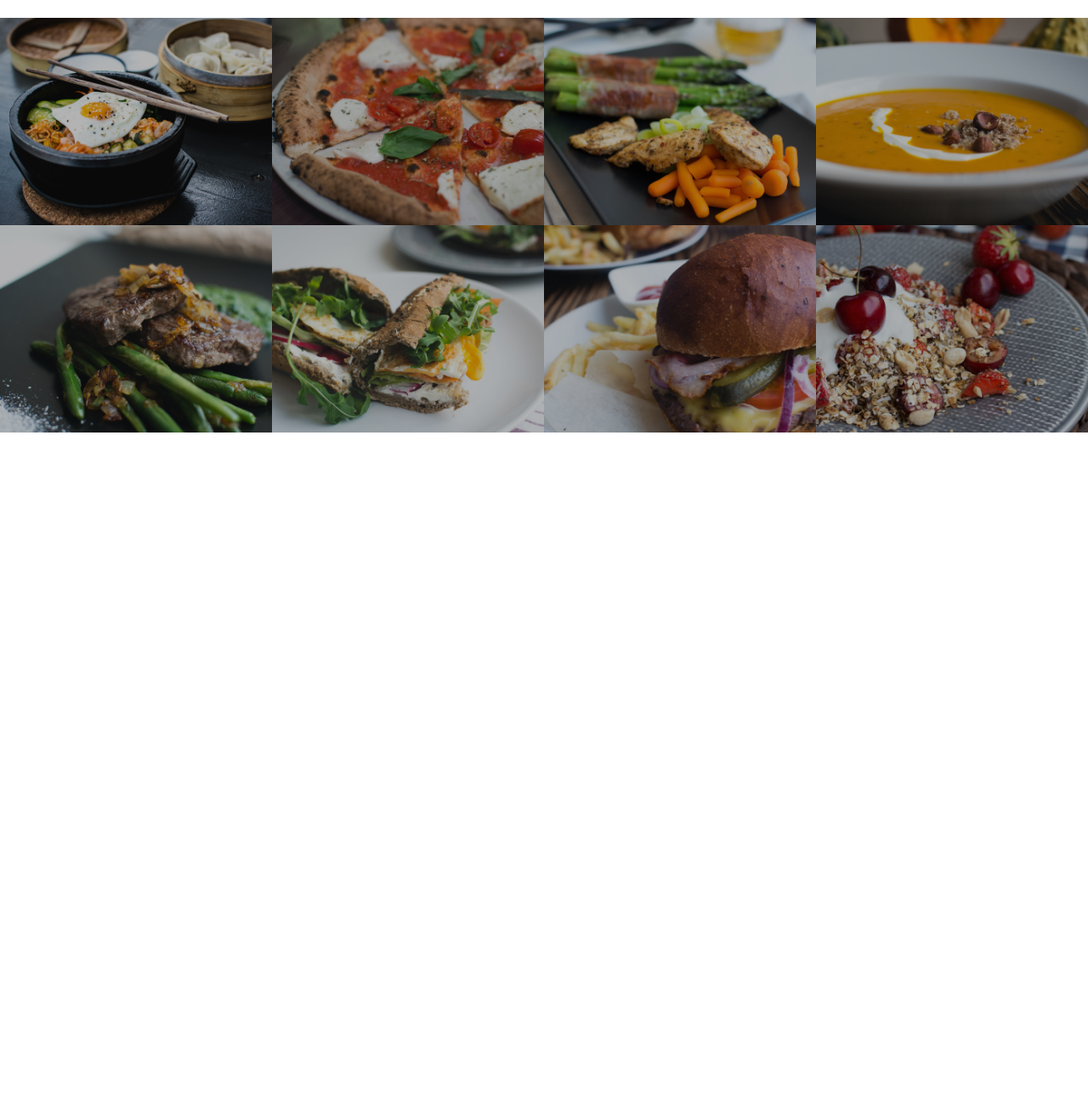
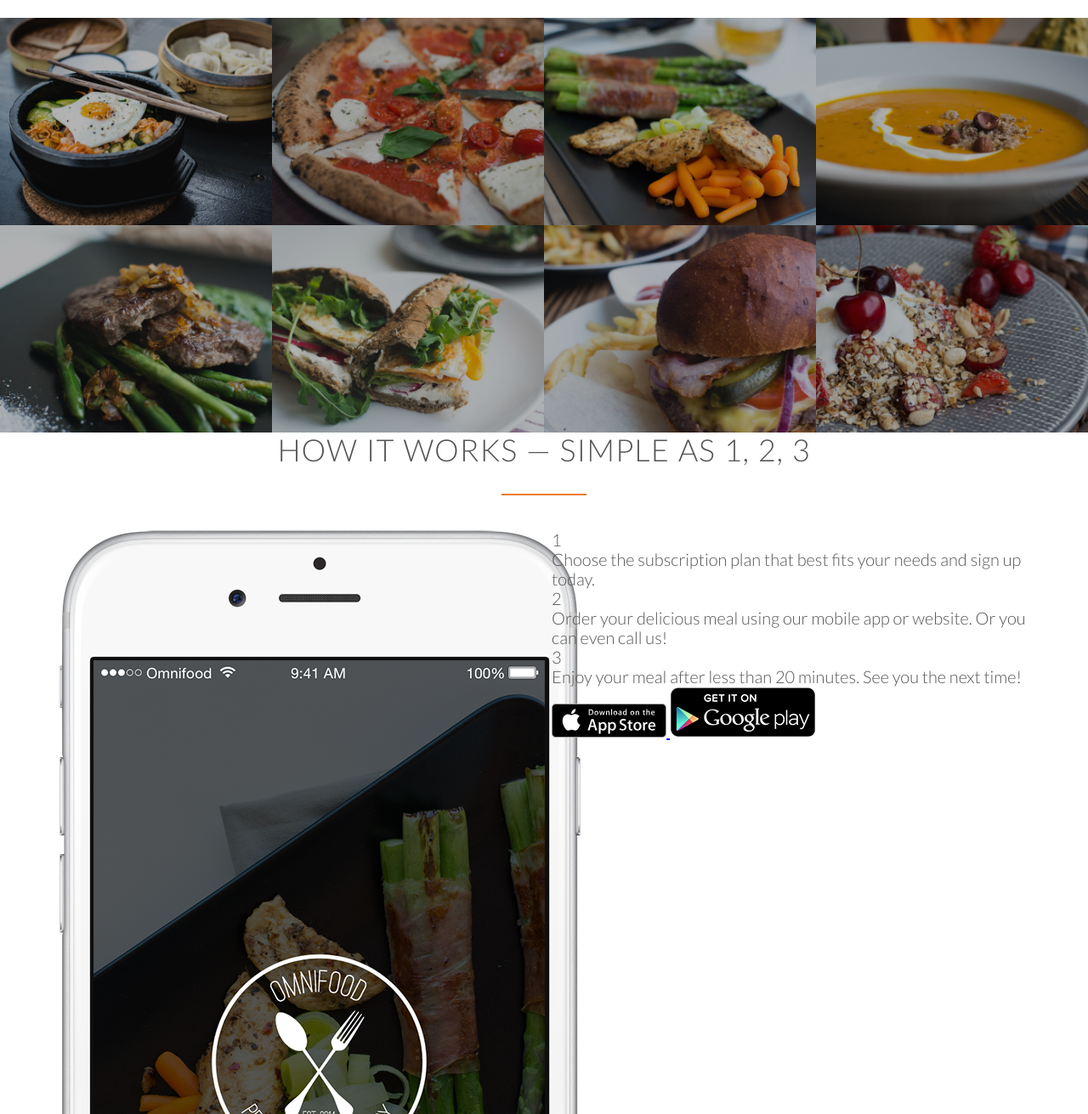
Before and after one commit to RobsWebDev/ominfood, a plain HTML site: page index.html in a window 1280 px wide. Shown: the part 1489-2800 px from the top of the page at 85% size. Before the commit the page ends 1998 px from the top, so only its background shows below. Drawn offline with Linux system fonts and the light colour scheme; files whose address does not match are found by name.

Commit message:
Lesson 45 Building how it works section part one

```diff
--- a/index.html
+++ b/index.html
@@ -116,6 +116,34 @@
       </ul>
     </section>
 
+    <section class="section-steps">
+      <div class="row">
+        <h2>How it works &mdash; Simple as 1, 2, 3</h2>
+      </div>
+      <div class="row">
+        <div class="col span-1-of-2">
+          <img src="resources/img/app-iPhone.png" alt="Ominfood app on iPhone" class="app-screen">
+        </div>
+        <div class="col span-1-of-2">
+          <div class="works-step">
+            <div>1</div>
+            <p>Choose the subscription plan that best fits your needs and sign up today.</p>
+          </div>
+          <div class="works-step">
+            <div>2</div>
+            <p>Order your delicious meal using our mobile app or website. Or you can even call us!</p>
+          </div>
+          <div class="works-step">
+            <div>3</div>
+            <p>Enjoy your meal after less than 20 minutes. See you the next time!</p>
+          </div>
+
+          <a href="#" class="btn-app"><img src="resources/img/download-app.svg" alt="App Store Button"</a>
+          <a href="#" class="btn-app"><img src="resources/img/download-app-android.png" alt="Play Store Button"</a>
+        </div>
+      </div>
+    </section>
+
   </body>
 
 
```
